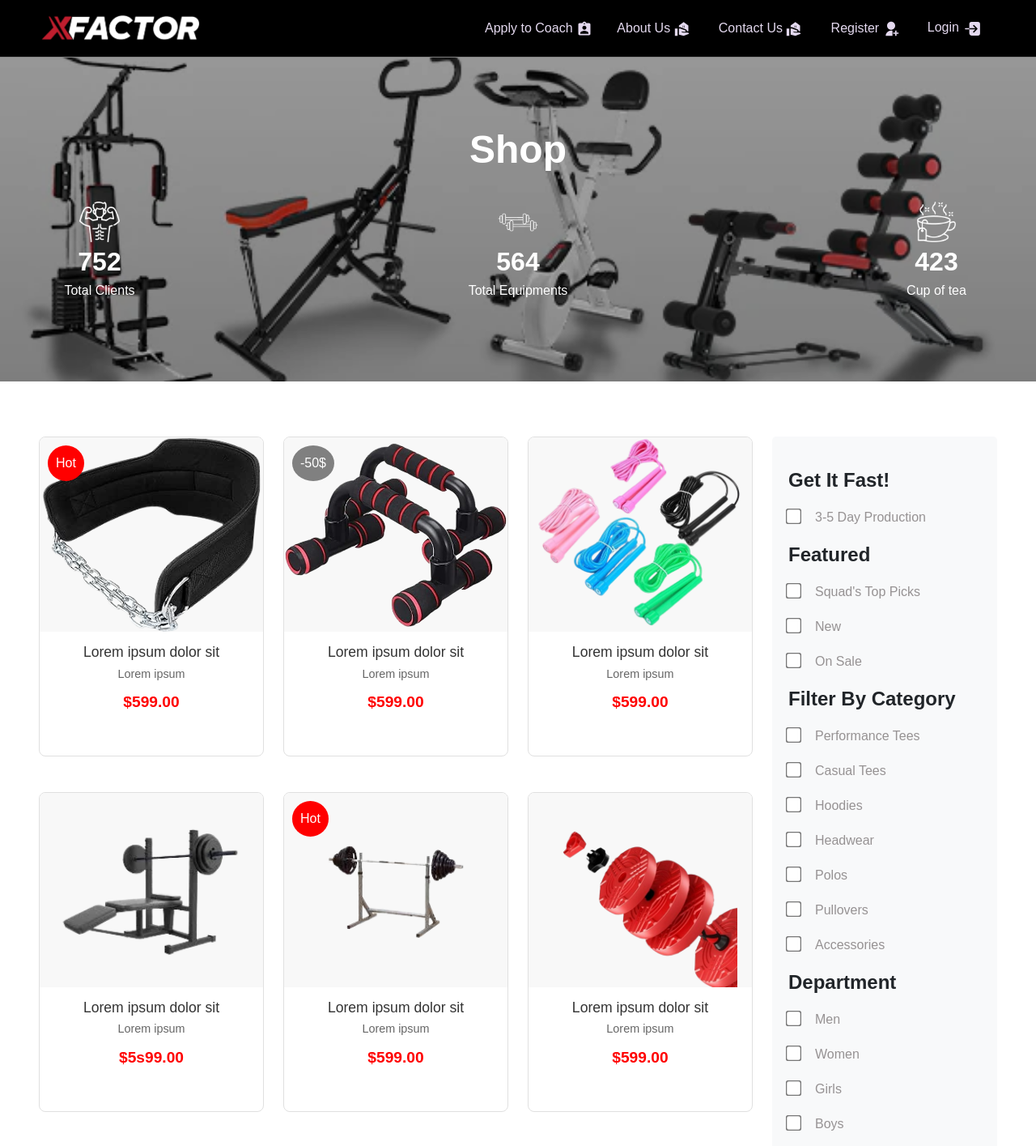
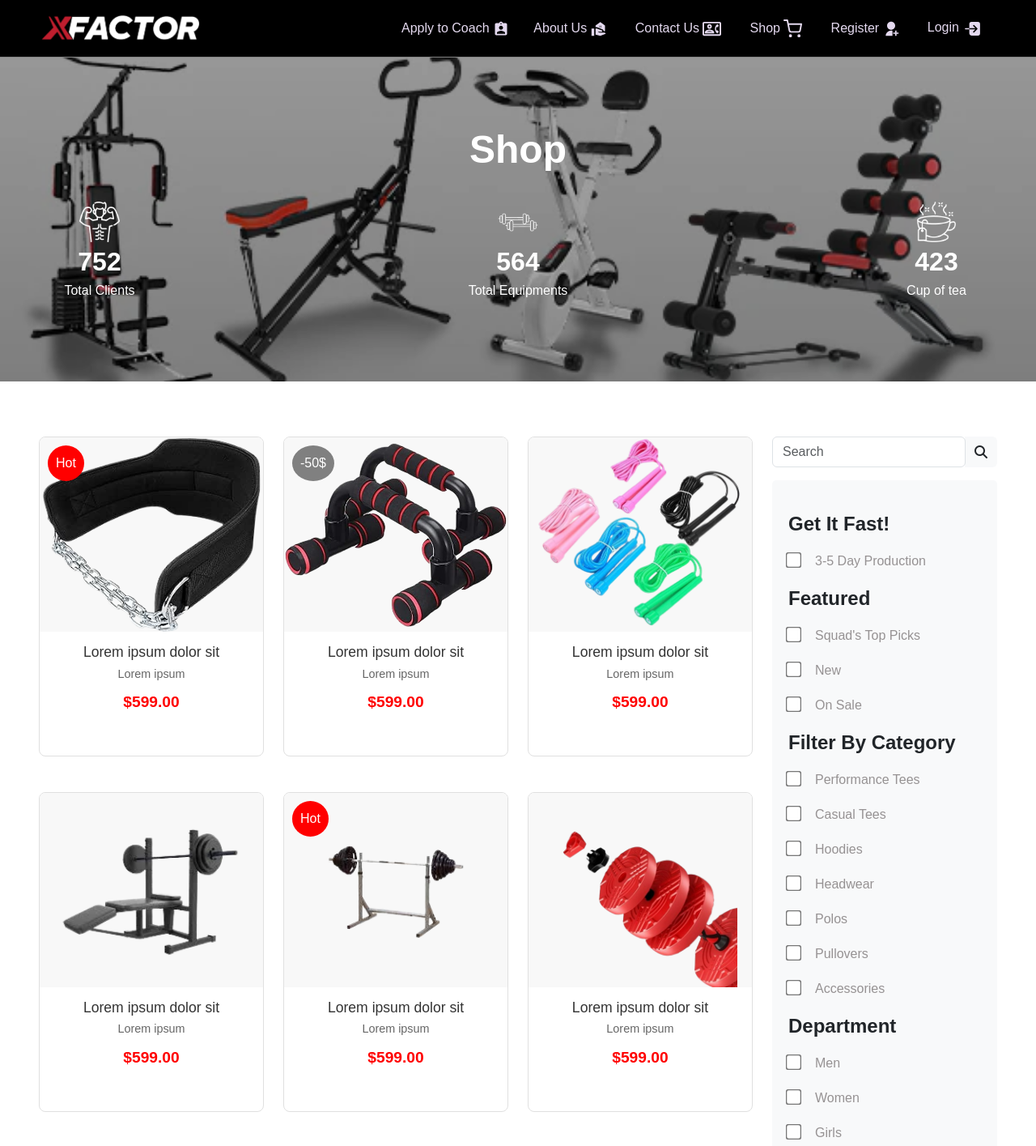
Before and after one commit to mody100000/Xfactor, a React (Vite) app: page /Shop in a window 1280 px wide. Shown: the top 1415 px of the page at 81% size. Built offline with nearby package versions, Linux system fonts and the light colour scheme.

Commit message:
adding search par to the shop page

```diff
--- a/src/components/LandingNav/LandingNav.jsx
+++ b/src/components/LandingNav/LandingNav.jsx
@@ -2,10 +2,11 @@ import Navbar from "react-bootstrap/Navbar";
 import Nav from "react-bootstrap/Nav";
 import { IoLogIn } from "react-icons/io5";
 import { RiUserAddFill } from "react-icons/ri";
-import { MdAssignmentInd, MdRealEstateAgent } from "react-icons/md";
+import { MdAssignmentInd, MdRealEstateAgent,MdOutlineContactPhone } from "react-icons/md";
 import styles from "./LandingNav.module.css";
 import { Link } from "react-router-dom";
 import logo from "../../assets/logo.png";
+import { FiShoppingCart } from "react-icons/fi";
 
 const LogoutNav = () => {
   return (
@@ -37,7 +38,12 @@ const LogoutNav = () => {
             </Nav.Link>
             <Nav.Link  className={styles.item_links}>
             <Link to="/contactUs" className={styles.item_links}>
-              Contact Us <MdRealEstateAgent size={20} />
+              Contact Us <MdOutlineContactPhone size={23} />
+              </Link>
+            </Nav.Link>
+            <Nav.Link  className={styles.item_links}>
+            <Link to="/shop" className={styles.item_links}>
+              Shop <FiShoppingCart size={23} />
               </Link>
             </Nav.Link>
             <Nav.Link  className={styles.item_links}>
--- a/src/components/ShopComponents/productsData/productsData.jsx
+++ b/src/components/ShopComponents/productsData/productsData.jsx
@@ -35,7 +35,8 @@ const productsData = [
       image: item4,
       title: 'Lorem ipsum dolor sit',
       subtitle: 'Lorem ipsum',
-      price: '$5s99.00'
+      price: '$599.00',
+      info:"Lorem ipsum dolor sit amet consectetur. Senectus auctor in adipiscing arcu sed ornare. Eleifend id blandit nunc faucibus lacus vestibulum nibh turpis diam. Quis neque lobortis"
     },
     {
       image: item,
--- a/src/pages/Shop/Shop.jsx
+++ b/src/pages/Shop/Shop.jsx
@@ -8,11 +8,16 @@ import styles from "./Shop.module.css";
 
 const Shop = () => {
   const [currentPage, setCurrentPage] = useState(1);
+  const [searchQuery, setSearchQuery] = useState('');
 
-  const itemsPerPage = 12; // Set items per page to 15
-  const totalPages = Math.ceil(productsData.length / itemsPerPage);
+  const itemsPerPage = 12;
+  const filteredProducts = productsData.filter(product =>
+    product.title.toLowerCase().includes(searchQuery.toLowerCase()) ||
+    product.subtitle.toLowerCase().includes(searchQuery.toLowerCase())
+  );
+  const totalPages = Math.ceil(filteredProducts.length / itemsPerPage);
 
-  const currentItems = productsData.slice(
+  const currentItems = filteredProducts.slice(
     (currentPage - 1) * itemsPerPage,
     currentPage * itemsPerPage
   );
@@ -23,6 +28,14 @@ const Shop = () => {
       <div className={`container-fluid ${styles.shopPage}`}>
         <div className="row">
           <div className="col-md-3 col-12 order-md-2 mb-3">
+          <div className="col-md-12 col-12 order-md-1 mb-3">
+          <div className="input-group rounded">
+         <input type="search" className="form-control rounded" placeholder="Search" aria-label="Search" aria-describedby="search-addon" />
+        <span className="input-group-text border-0" id="search-addon">
+     <i className="fas fa-search"></i>
+      </span>
+     </div>
+          </div>
             <FilterSidebar />
           </div>
           <div className="col-md-9 col-12 order-md-1">
--- a/src/pages/Shop/Shop.module.css
+++ b/src/pages/Shop/Shop.module.css
@@ -2,7 +2,10 @@
   margin-top: 20px;
   padding: 3rem;
 }
-
+input:focus {
+  border-color: #dc3545 !important;
+  box-shadow: 4px 0 8px rgba(220, 53, 69, 0.6) !important;
+}
 @media (max-width: 768px) {
   .shopPage {
     margin-top: 10px;
```
